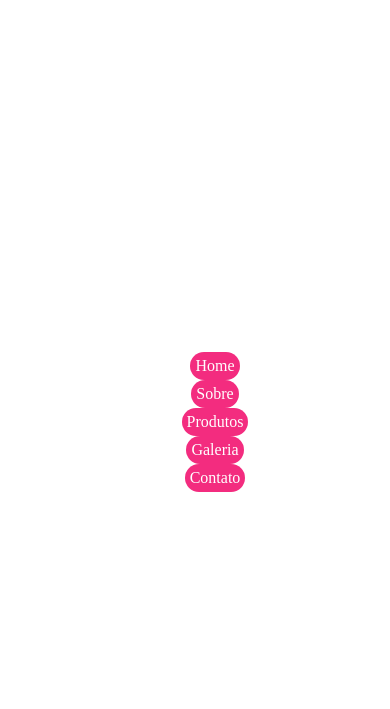
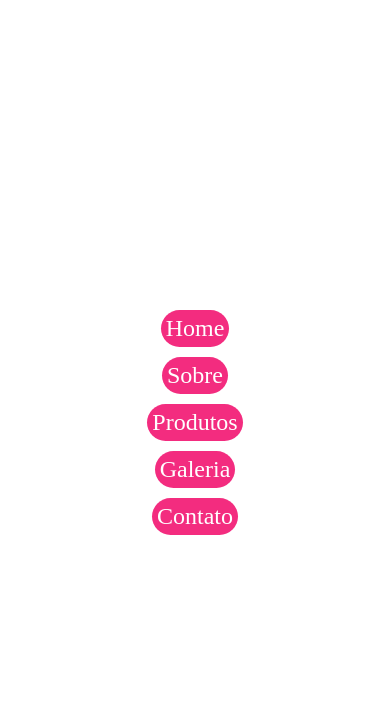
Before and after one commit to Maracujacake/Landing-Page-1, a plain HTML site: page index.html in a window 390 px wide. Both pictures are taken after a click on the element 355 px from the left and 52 px from the top of the page. Shown: the top 709 px of the page. Drawn offline with Linux system fonts and the light colour scheme; files that its build step writes are made by us from their sources; files whose address does not match are found by name.

Commit message:
Código Final
- HTML e CSS prontos
- JS testado e adicionado no menu e na seleção dos produtos
- Responsivo com media queries no CSS

```diff
--- a/style.css
+++ b/style.css
@@ -204,6 +204,11 @@ header ul li a:hover{
         display: none;
     }
 
+    header ul li a{
+        font-size:1.5em;
+        margin: 5px 0;
+    };
+
     section{
         padding: 20px 20px 120px;
     }
```
